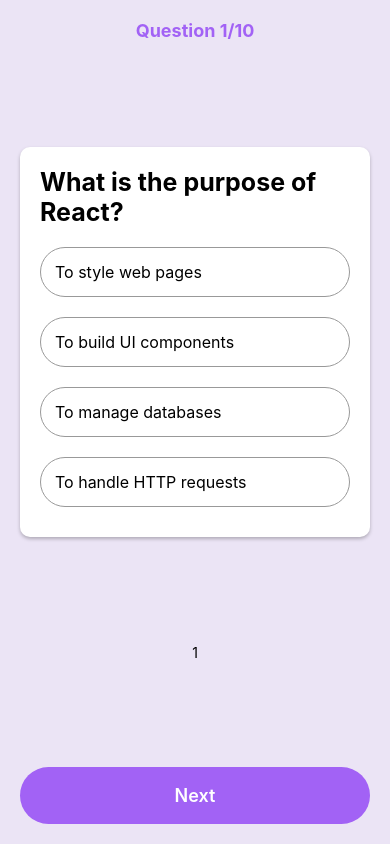
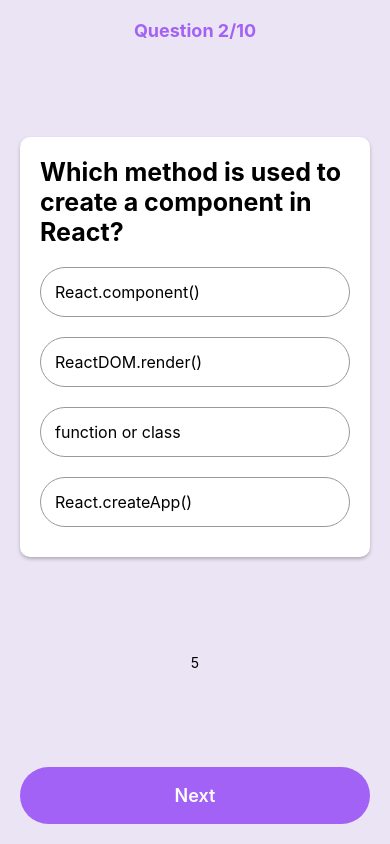
Before and after one commit to dineshchandrasekaren/Quizify, a React Native app: screen / in a window 390 px wide. Built offline with nearby package versions, Linux system fonts and the light colour scheme.

Commit message:
timer fixed with useTimer hook

```diff
--- /dev/null
+++ b/src/hooks/useTimer.ts
@@ -0,0 +1,23 @@
+import { useRef, useState } from "react";
+
+export const useTimer = (maxTime: number) => {
+  const [time, setTime] = useState(maxTime);
+  const interval = useRef<NodeJS.Timeout>();
+
+  const startTimer = () => {
+    setTime(maxTime);
+    interval.current = setInterval(() => {
+      setTime((t) => t - 1);
+    }, 1000);
+  };
+
+  const clearTimer = () => {
+    clearInterval(interval.current);
+  };
+
+  return {
+    time,
+    startTimer,
+    clearTimer,
+  };
+};
--- a/src/providers/QuizProvider.tsx
+++ b/src/providers/QuizProvider.tsx
@@ -10,6 +10,7 @@
 import { Question } from "../types";
 import questions from "../data/questions";
 import AsyncStorage from "@react-native-async-storage/async-storage";
+import { useTimer } from "../hooks/useTimer";
 
 type QuizContext = {
   currentQuestionIndex: number;
@@ -35,21 +36,28 @@
   const [score, setScore] = useState(0);
   const [bestScore, setBestScore] = useState(0);
   const isFinished = currentQuestionIndex >= questions.length;
-  const [time, setTime] = useState(6);
+  const { time, startTimer, clearTimer } = useTimer(5);
 
-  useEffect(() => {
-    let clear: NodeJS.Timeout;
-    clear = setInterval(() => setTime((t) => t - 1), 1000);
-    if (time === 0) {
-      onNext();
-    } else if (isFinished) {
-      clearInterval(clear);
-    }
-    return () => clearInterval(clear);
-  }, [time]);
   useEffect(() => {
     saveBestScore();
   }, []);
+
+  useEffect(() => {
+    startTimer();
+
+    return () => {
+      clearTimer();
+    };
+  }, [currentQuestion]);
+
+  useEffect(() => {
+    if (time <= 0) {
+      if (isFinished) return clearTimer();
+      clearTimer();
+      onNext();
+    }
+  }, [time]);
+
   useEffect(() => {
     if (isFinished === true && score > bestScore) {
       setBestScore(score);
@@ -69,11 +77,10 @@
   };
 
   const onNext = () => {
-    setTime(6);
+    clearTimer();
     if (isFinished) {
       setScore(0);
       setCurrentQuestionIndex(0);
-      console.log("Dfdsfsfsfd");
 
       return;
     }
```
